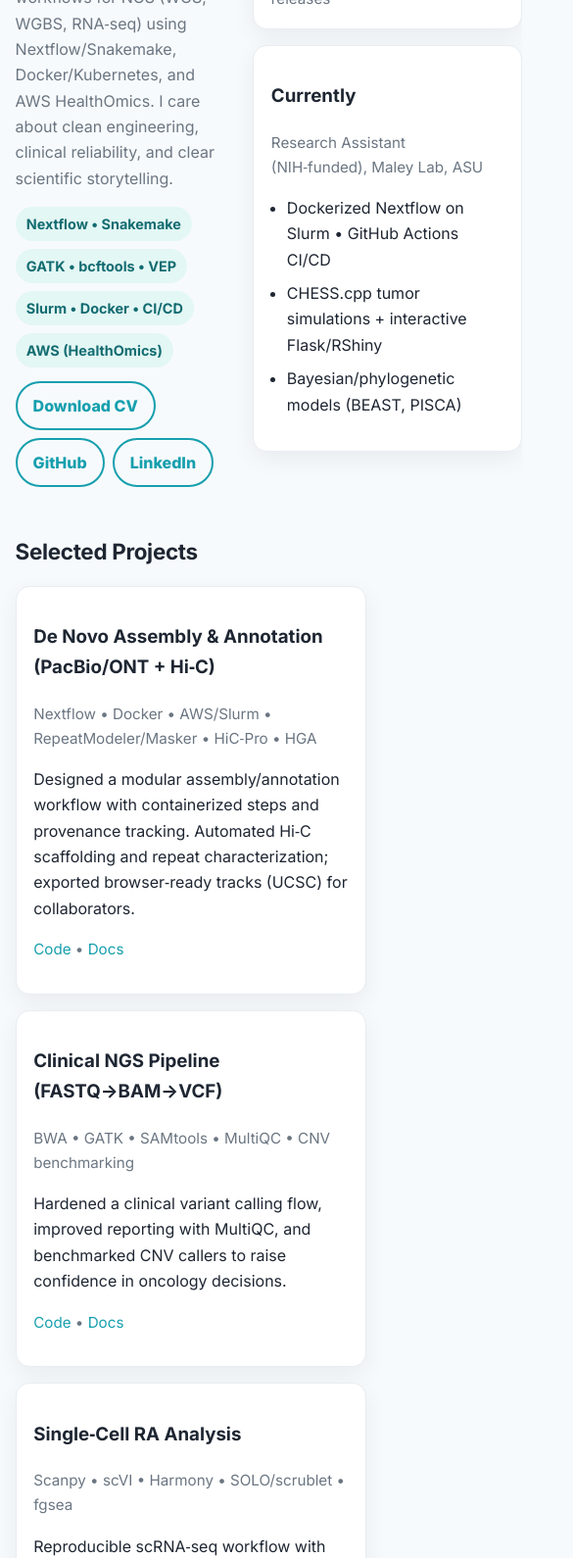
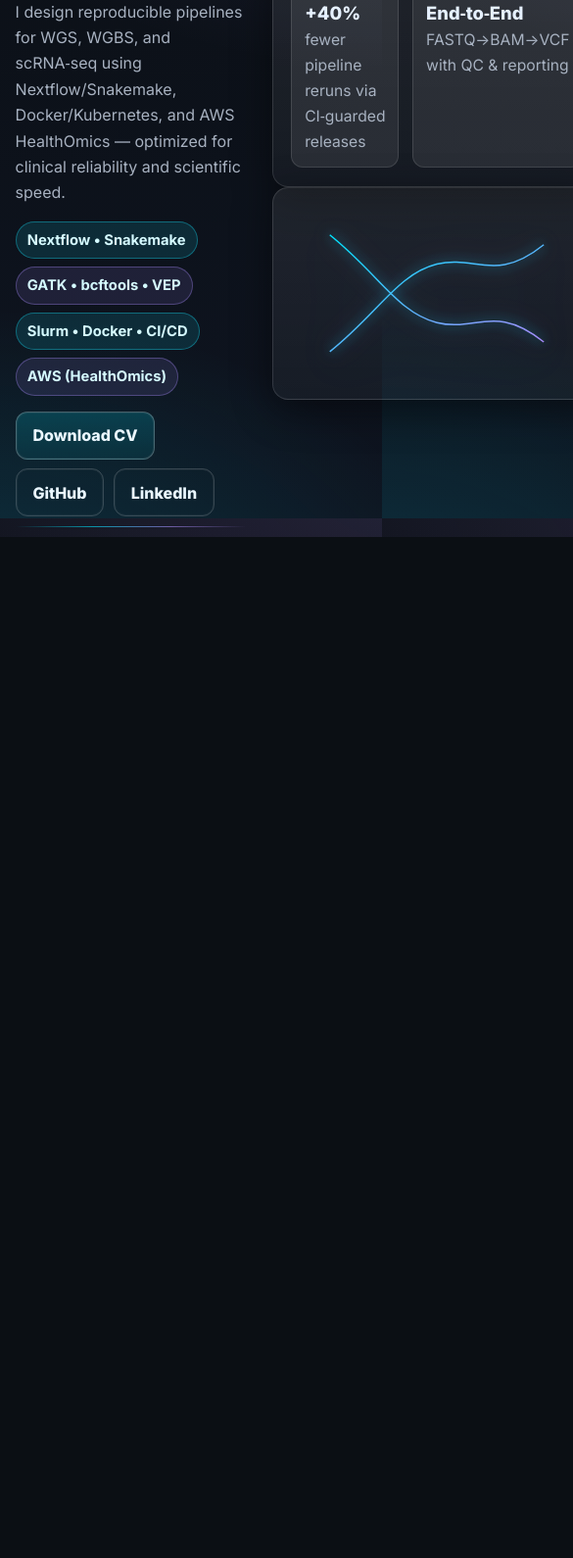
Before and after one commit to Chiragk10/ChiragK10.github.io, a plain HTML site: page index.html in a window 390 px wide. Shown: the part 315-1905 px from the top of the page at 98% size, 585 px wide, since content can reach past the window. After the commit the page ends 863 px from the top, so only its background shows below. Drawn offline with Linux system fonts and the light colour scheme.

Commit message:
fix: deploy exact user HTML - user override.
Updated the theme and layout of the webpage, including changes to styles, structure, and content for improved aesthetics and functionality.

```diff
--- a/index.html
+++ b/index.html
@@ -11,62 +11,133 @@
   <meta property="og:description" content="NGS pipelines, AI‑genomics, reproducible workflows (Nextflow/Snakemake, Docker, AWS)." />
   <meta property="og:type" content="website" />
   <meta property="og:url" content="https://chiragk10.github.io/" />
-  <meta name="twitter:card" content="summary_large_image" />
-  <link rel="preconnect" href="https://fonts.googleapis.com">
-  <link rel="preconnect" href="https://fonts.gstatic.com" crossorigin>
-  <link href="https://fonts.googleapis.com/css2?family=Inter:wght@400;600;700;800&display=swap" rel="stylesheet">
+  <meta name="theme-color" content="#0b0f14" />
+
+  <link rel="preconnect" href="https://fonts.googleapis.com" />
+  <link rel="preconnect" href="https://fonts.gstatic.com" crossorigin />
+  <link href="https://fonts.googleapis.com/css2?family=Inter:wght@400;600;700;800&display=swap" rel="stylesheet" />
+
   <style>
+    /* =====================
+       FUTURISTIC DARK THEME
+       Single-file, Pages-ready
+       ===================== */
     :root{
-      --bg:#f7fafc; --text:#1e2632; --muted:#6b7682; --panel:#ffffff; --ring:#19b9ad;
-      --accent:#179fae; --accent-dark:#136c71; --accent-soft:#e3f7f4; --grid:#e7edf2;
-      --radius:14px; --shadow:0 8px 24px rgba(17, 24, 39, .06);
+      --bg:#0b0f14;            /* deep slate */
+      --bg-2:#0e1420;          /* slightly lighter */
+      --panel:rgba(255,255,255,.06);
+      --glass:rgba(255,255,255,.08);
+      --border:rgba(255,255,255,.12);
+      --text:#e6f1ff;          /* off-white */
+      --muted:#a8b2c1;
+      --accent:#00e5ff;        /* neon teal */
+      --accent-2:#a78bfa;      /* neon violet */
+      --ring:#17ffd2;          /* focus */
+      --radius:16px;
+      --shadow:0 10px 40px rgba(0,0,0,.45);
+      --container: min(1180px, 92vw);
     }
-    *{box-sizing:border-box} html{scroll-behavior:smooth}
+    *{box-sizing:border-box}
+    html{scroll-behavior:smooth}
     html,body{height:auto; min-height:100%}
-    body{margin:0; font-family:Inter, system-ui, -apple-system, Segoe UI, Roboto, Ubuntu, Cantarell, "Helvetica Neue", Arial, "Noto Sans", sans-serif; background:var(--bg); color:var(--text); line-height:1.65; overflow-y:auto}
+    body{margin:0; font-family:Inter, system-ui, -apple-system, Segoe UI, Roboto, Ubuntu, Cantarell, "Helvetica Neue", Arial, "Noto Sans", sans-serif;
+         background:var(--bg); color:var(--text); line-height:1.65; overflow-y:auto;
+         /* animated gradient backdrop */
+         background-image: radial-gradient(1200px 800px at 120% -10%, rgba(167,139,250,.18), transparent 60%),
+                           radial-gradient(1000px 700px at -10% 120%, rgba(0,229,255,.18), transparent 55%),
+                           linear-gradient(180deg, var(--bg) 0%, var(--bg-2) 100%);
+         background-attachment: fixed;
+         }
     a{color:var(--accent); text-decoration:none}
     a:hover{text-decoration:underline}
-    .container{ width:min(1150px, 92%); margin:0 auto; }
-    .topbar{ position:sticky; top:0; z-index:30; backdrop-filter:saturate(180%) blur(6px); background:rgba(255,255,255,.86); border-bottom:1px solid var(--grid) }
-    .topbar-inner{ display:flex; align-items:center; justify-content:space-between; padding:.75rem 0 }
-    .navlinks a{ margin-left:1rem; font-weight:600; color:var(--accent-dark) }
-    main.layout{ display:grid; grid-template-columns:minmax(0, 1fr) 320px; gap:24px; }
-    @media (max-width: 1024px){ main.layout{ grid-template-columns:1fr } }
+    .container{ width:var(--container); margin:0 auto; }
+
+    /* Subtle animated starfield */
+    .stars{position:fixed; inset:0; pointer-events:none; z-index:-1;
+      background-image: radial-gradient(2px 2px at 20% 30%, rgba(255,255,255,.25) 40%, transparent 41%),
+                        radial-gradient(1px 1px at 60% 70%, rgba(255,255,255,.18) 40%, transparent 41%),
+                        radial-gradient(1.5px 1.5px at 80% 20%, rgba(255,255,255,.2) 40%, transparent 41%),
+                        radial-gradient(1px 1px at 30% 80%, rgba(255,255,255,.16) 40%, transparent 41%);
+      animation: drift 30s linear infinite alternate; opacity:.7 }
+    @keyframes drift{ to{ transform: translateY(-20px) translateX(10px) } }
+
+    /* TOPBAR */
+    .topbar{ position:sticky; top:0; z-index:30; backdrop-filter:saturate(180%) blur(10px);
+             background:linear-gradient( to right, rgba(10,14,22,.75), rgba(18,22,34,.65) );
+             border-bottom:1px solid var(--border);
+             box-shadow: 0 1px 0 rgba(255,255,255,.03) }
+    .topbar-inner{ display:flex; align-items:center; justify-content:space-between; padding:.85rem 0 }
+    .brand{ display:flex; align-items:center; gap:.6rem; font-weight:800; letter-spacing:.2px }
+    .brand .dot{ width:10px; height:10px; border-radius:999px; background:radial-gradient(circle at 30% 30%, var(--accent), var(--accent-2)); box-shadow: 0 0 16px rgba(0,229,255,.65) }
+    .navlinks a{ margin-left:1rem; font-weight:700; color:#cde7ff; opacity:.9 }
+    .navlinks a:hover{ color:#fff }
+
+    /* LAYOUT */
+    main.layout{ display:grid; grid-template-columns:minmax(0, 1fr) 340px; gap:28px; }
+    @media (max-width: 1100px){ main.layout{ grid-template-columns:1fr } }
     .content{ min-width:0 }
-    .sidebar{ position:sticky; top:84px; height:fit-content; display:grid; gap:16px }
-    @media (max-width: 1024px){ .sidebar{ position:static } }
-    .hero{ display:grid; grid-template-columns: 1.15fr .85fr; align-items:center; gap:24px; padding:42px 0 18px }
-    .hero h1{ font-size: clamp(1.9rem, 1.4rem + 2vw, 3rem); line-height:1.1; margin:.2rem 0 .6rem }
+    .sidebar{ position:sticky; top:90px; height:fit-content; display:grid; gap:18px }
+    @media (max-width: 1100px){ .sidebar{ position:static } }
+
+    /* CARDS */
+    .card,.tile{ background: linear-gradient(180deg, rgba(255,255,255,.08), rgba(255,255,255,.04));
+                 border:1px solid var(--border); border-radius:var(--radius); padding:1.15rem; box-shadow:var(--shadow) }
+    .tile h3{ margin-top:0 }
+
+    /* HERO */
+    .hero{ display:grid; grid-template-columns: 1.1fr .9fr; align-items:center; gap:26px; padding:42px 0 10px }
+    .title-wrap h1{ font-size: clamp(2.1rem, 1.6rem + 2vw, 3.1rem); line-height:1.08; margin:.2rem 0 .6rem; letter-spacing:-.4px }
     .hero .sub{ color:var(--muted) }
-    .chips{ display:flex; flex-wrap:wrap; gap:.5rem; margin-top:.9rem }
-    .chip{ background:var(--accent-soft); color:var(--accent-dark); padding:.35rem .7rem; border-radius:999px; font-weight:700; font-size:.9rem }
-    .hero-cards{ display:grid; gap:1rem }
-    .card,.tile{ background:var(--panel); border:1px solid var(--grid); border-radius:var(--radius); padding:1.1rem; box-shadow:var(--shadow) }
-    .kpi{ display:flex; gap:1rem }
-    .kpi span{ font-weight:800 }
-    section{ padding:24px 0 }
-    h2{ font-size: clamp(1.4rem, 1.1rem + 1vw, 2rem); margin:.4rem 0 1rem; letter-spacing:-.3px }
-    #projects .grid, #experience .grid{ display:grid; gap:16px; grid-template-columns:repeat(2, minmax(0, 1fr)); align-items:stretch }
-    @media (max-width: 860px){ #projects .grid, #experience .grid{ grid-template-columns:1fr } }
-    .list{ display:grid; gap:.5rem; padding-left:1rem }
+    .chips{ display:flex; flex-wrap:wrap; gap:.5rem; margin-top:1rem }
+    .chip{ background:rgba(23, 229, 255, .12); color:#d5faff; padding:.38rem .7rem; border:1px solid rgba(23,229,255,.35); border-radius:999px; font-weight:700; font-size:.92rem }
+    .chip:nth-child(2n){ background:rgba(167,139,250,.12); border-color:rgba(167,139,250,.35) }
+
+    .cta{ display:flex; flex-wrap:wrap; gap:.6rem; margin-top:1rem }
+    .btn{ display:inline-grid; place-items:center; padding:.65rem 1.05rem; border-radius:12px; font-weight:800;
+          border:1px solid rgba(255,255,255,.25); color:#eaf7ff; background:linear-gradient(180deg, rgba(0,229,255,.18), rgba(0,229,255,.08));
+          box-shadow: 0 0 0 0 rgba(0,229,255,.4), inset 0 0 0 1px rgba(255,255,255,.05);
+          transition: transform .12s ease, box-shadow .3s ease }
+    .btn:hover{ transform: translateY(-1px); box-shadow: 0 8px 24px rgba(0,229,255,.15) }
+    .btn.ghost{ background:transparent; border-color:rgba(255,255,255,.18) }
+
+    /* Neon divider */
+    .divider{ height:1px; background:linear-gradient(90deg, transparent, rgba(0,229,255,.6), rgba(167,139,250,.6), transparent); border:0; margin:10px 0 0 }
+
+    /* KPI + DNA card */
+    .kpi{ display:grid; grid-template-columns:1fr 1fr; gap:14px }
+    .kpi .p{ background:var(--glass); border:1px solid var(--border); padding:.8rem; border-radius:12px }
+    .kpi .p span{ font-weight:800; font-size:1.15rem }
+    .helix-card{ position:relative; overflow:hidden }
+
+    /* Projects/Experience grids */
+    section{ padding:26px 0 }
+    h2{ font-size: clamp(1.45rem, 1.2rem + 1vw, 2.1rem); margin:.4rem 0 1rem; letter-spacing:-.3px }
+    #projects .grid, #experience .grid{ display:grid; gap:18px; grid-template-columns:repeat(2, minmax(0, 1fr)); align-items:stretch }
+    @media (max-width: 880px){ #projects .grid, #experience .grid{ grid-template-columns:1fr } }
+    .list{ display:grid; gap:.5rem; padding-left:1.1rem }
+    .meta{ color:var(--muted); font-size:.98rem }
+
     .skills{ display:flex; flex-wrap:wrap; gap:.5rem }
-    .skill{ background:var(--accent-soft); color:var(--accent-dark); font-weight:700; padding:.35rem .6rem; border-radius:10px; font-size:.9rem }
-    .btn{ display:inline-grid; place-items:center; padding:.6rem 1rem; border-radius:999px; font-weight:800; border:2px solid var(--accent); color:var(--accent); background:transparent }
-    .btn:hover{ background:#d8f6f3; text-decoration:none }
-    .badge{ background:var(--accent-soft); color:var(--accent-dark); border-radius:8px; padding:.15rem .45rem; font-weight:800; font-size:.75rem; margin-left:.4rem }
-    .meta{ color:var(--muted); font-size:.95rem }
-    .striped{ background:#f6f9fb; border-radius:var(--radius); padding:18px; border:1px solid var(--grid) }
-    .footer{ padding:28px 0 56px; color:var(--muted); border-top:1px solid var(--grid); margin-top:22px }
+    .skill{ background:rgba(255,255,255,.06); color:#d8eaff; font-weight:700; padding:.38rem .6rem; border-radius:10px; font-size:.92rem; border:1px solid var(--border) }
+
+    .footer{ padding:34px 0 64px; color:var(--muted); border-top:1px solid var(--border); margin-top:28px }
     .footlinks{ display:flex; gap:1rem; flex-wrap:wrap }
+
     .sr-only{ position:absolute; width:1px; height:1px; padding:0; margin:-1px; overflow:hidden; clip:rect(0,0,0,0); white-space:nowrap; border:0 }
-    :focus-visible{ outline:3px solid var(--ring); outline-offset:2px }
+    :focus-visible{ outline:3px solid var(--ring); outline-offset:3px }
+
+    /* Animated SVG DNA helix styling */
+    .dna svg{ width:100%; height:auto; display:block; filter: drop-shadow(0 10px 30px rgba(0,229,255,.18)); }
+    .glow{ filter: drop-shadow(0 0 12px rgba(0,229,255,.65)) drop-shadow(0 0 22px rgba(167,139,250,.35)); }
   </style>
 </head>
 <body>
+  <div class="stars" aria-hidden="true"></div>
+
   <!-- TOPBAR NAV -->
   <header class="topbar" role="navigation" aria-label="Main">
     <div class="container topbar-inner">
-    <strong>Chirag Khandelwal</strong>
+      <div class="brand"><span class="dot"></span> <span>Chirag Khandelwal</span></div>
       <nav class="navlinks">
         <a href="#projects">Projects</a>
         <a href="#experience">Experience</a>
@@ -76,124 +147,66 @@
       </nav>
     </div>
   </header>
+
+  <!-- MAIN -->
   <main class="container layout">
+    <!-- CONTENT COLUMN -->
     <div class="content">
       <!-- HERO -->
       <section class="hero" id="home">
-      <div>
-        <h1>Computational Genomics & Reproducible Pipelines</h1>
-        <p class="sub">I build cloud‑native, testable workflows for NGS (WGS, WGBS, RNA‑seq) using Nextflow/Snakemake, Docker/Kubernetes, and AWS HealthOmics. I care about clean engineering, clinical reliability, and clear scientific storytelling.</p>
+        <div class="title-wrap">
+          <h1>Computational Genomics for the Next Decade</h1>
+          <p class="sub">I design reproducible pipelines for WGS, WGBS, and scRNA‑seq using Nextflow/Snakemake, Docker/Kubernetes, and AWS HealthOmics — optimized for clinical reliability and scientific speed.</p>
           <div class="chips" aria-label="Key domains">
             <span class="chip">Nextflow • Snakemake</span>
             <span class="chip">GATK • bcftools • VEP</span>
             <span class="chip">Slurm • Docker • CI/CD</span>
             <span class="chip">AWS (HealthOmics)</span>
           </div>
-        <div class="chips">
+          <div class="cta">
             <a class="btn" href="./Bioinformatics%20Engineer%20Chirag.pdf" download>Download CV</a>
-          <a class="btn" href="https://github.com/ChiragK10" target="_blank" rel="noopener">GitHub</a>
-          <a class="btn" href="https://linkedin.com/in/chiragkhandelwal7" target="_blank" rel="noopener">LinkedIn</a>
+            <a class="btn ghost" href="https://github.com/ChiragK10" target="_blank" rel="noopener">GitHub</a>
+            <a class="btn ghost" href="https://linkedin.com/in/chiragkhandelwal7" target="_blank" rel="noopener">LinkedIn</a>
           </div>
+          <hr class="divider" />
         </div>
         <div class="hero-cards">
-        <div class="card">
+          <div class="tile">
             <div class="kpi">
-            <div>
+              <div class="p">
                 <span>+40%</span>
                 <div class="meta">fewer pipeline reruns via CI‑guarded releases</div>
               </div>
-            <div>
+              <div class="p">
                 <span>End‑to‑End</span>
                 <div class="meta">FASTQ→BAM→VCF with QC & reporting</div>
               </div>
             </div>
           </div>
-        <div class="card">
-          <h3>Currently</h3>
-          <div class="meta">Research Assistant (NIH‑funded), Maley Lab, ASU</div>
-          <ul class="list" role="list">
-            <li>Dockerized Nextflow on Slurm • GitHub Actions CI/CD</li>
-            <li>CHESS.cpp tumor simulations + interactive Flask/RShiny</li>
-            <li>Bayesian/phylogenetic models (BEAST, PISCA)</li>
-          </ul>
-        </div>
-      </div>
-    </section>
-    <!-- PROJECTS -->
-    <section id="projects">
-      <h2>Selected Projects</h2>
-      <div class="grid">
-        <article class="tile">
-          <h3>De Novo Assembly & Annotation (PacBio/ONT + Hi‑C)</h3>
-          <p class="meta">Nextflow • Docker • AWS/Slurm • RepeatModeler/Masker • HiC‑Pro • HGA</p>
-          <p>Designed a modular assembly/annotation workflow with containerized steps and provenance tracking. Automated Hi‑C scaffolding and repeat characterization; exported browser‑ready tracks (UCSC) for collaborators.</p>
-          <p class="meta"><a href="#" target="_blank" rel="noopener">Code</a> • <a href="#" target="_blank" rel="noopener">Docs</a></p>
-        </article>
-        <article class="tile">
-          <h3>Clinical NGS Pipeline (FASTQ→BAM→VCF)</h3>
-          <p class="meta">BWA • GATK • SAMtools • MultiQC • CNV benchmarking</p>
-          <p>Hardened a clinical variant calling flow, improved reporting with MultiQC, and benchmarked CNV callers to raise confidence in oncology decisions.</p>
-          <p class="meta"><a href="#" target="_blank" rel="noopener">Code</a> • <a href="#" target="_blank" rel="noopener">Docs</a></p>
-        </article>
-        <article class="tile">
-          <h3>Single‑Cell RA Analysis</h3>
-          <p class="meta">Scanpy • scVI • Harmony • SOLO/scrublet • fgsea</p>
-          <p>Reproducible scRNA‑seq workflow with doublet detection, batch correction, and pathway analysis; revealed immune cell shifts linked to progression.</p>
-          <p class="meta"><a href="#" target="_blank" rel="noopener">Code</a> • <a href="#" target="_blank" rel="noopener">Docs</a></p>
-        </article>
-        <article class="tile">
-          <h3>CHESS.cpp Simulation UX</h3>
-          <p class="meta">Flask • RShiny • C++ • Plotly</p>
-          <p>Built a friendly interface for tumor simulation parameter sweeps; accelerated collaborator iteration and improved reproducibility of runs with config snapshots.</p>
-          <p class="meta"><a href="#" target="_blank" rel="noopener">Code</a> • <a href="#" target="_blank" rel="noopener">Docs</a></p>
-        </article>
-      </div>
-    </section>
-    <!-- EXPERIENCE -->
-    <section id="experience">
-      <h2>Experience</h2>
-      <div class="grid">
-        <div class="tile">
-          <h3>Research Assistant — Maley Lab, ASU <span class="badge">Aug 2025 – Present</span></h3>
-          <p class="meta">NIH‑funded | Computational oncology, WGS/WGBS pipelines, CI/CD</p>
-          <ul class="list" role="list">
-            <li>Dockerized Nextflow pipelines on Slurm; CI to auto‑test & release.</li>
-            <li>Bayesian/phylogenetic modeling (BEAST, PISCA) for stem‑cell turnover.</li>
-            <li>Standardized variant workflows with VEP/ANNOVAR; reference validation against Ensembl/UCSC.</li>
-          </ul>
-        </div>
-        <div class="tile">
-          <h3>Translational Research Fellow — Arizona State University <span class="badge">Jan 2024 – Present</span></h3>
-          <ul class="list" role="list">
-            <li>De novo assembly & annotation pipelines orchestrated via Nextflow + Docker (HPC/AWS).</li>
-            <li>Automated Hi‑C analysis (HiC‑Pro, HGA) and repeat modeling (RepeatMasker/Modeler).</li>
-            <li>Reproducible scRNA‑seq & bulk RNA‑seq pipelines in R/Python.</li>
-          </ul>
-        </div>
-        <div class="tile">
-          <h3>Bioinformatics Intern (NGS/Clinical) — Ruby Hall Clinic <span class="badge">May 2023 – Jul 2023</span></h3>
-          <ul class="list" role="list">
-            <li>Designed clinical pipelines with BWA, GATK, SAMtools; CNV benchmarking.</li>
-            <li>Improved QC/reports with MultiQC; increased reliability for oncology calls.</li>
-          </ul>
-        </div>
-      </div>
-    </section>
-    <!-- SKILLS -->
-    <section id="skills" class="striped">
-      <h2>Skills</h2>
-      <div class="tile">
-        <div class="skills"><span class="skill">Python</span><span class="skill">R</span><span class="skill">C/C++</span><span class="skill">Bash</span><span class="skill">SQL</span></div>
-        <div class="skills"><span class="skill">Nextflow</span><span class="skill">Snakemake</span><span class="skill">Docker</span><span class="skill">Kubernetes</span><span class="skill">GitHub Actions</span><span class="skill">Slurm</span><span class="skill">AWS</span></div>
-        <div class="skills"><span class="skill">GATK</span><span class="skill">SAMtools</span><span class="skill">bcftools</span><span class="skill">VEP</span><span class="skill">ANNOVAR</span><span class="skill">MiXCR</span><span class="skill">TRUST4</span></div>
-        <div class="skills"><span class="skill">bismark</span><span class="skill">methylKit</span><span class="skill">bsseq</span></div>
-        <div class="skills"><span class="skill">FastQC</span><span class="skill">MultiQC</span><span class="skill">ggplot2</span><span class="skill">matplotlib</span><span class="skill">Cytoscape</span></div>
-      </div>
-    </section>
-    <!-- PUBLICATIONS -->
-    <section id="publications" class="striped">
-      <h2>Publications</h2>
-      <div class="tile">
-        <ul class="list" role="list">
-          <li>Khandelwal C. Natural Remedies for Onychomycosis: A Review. <em>J Nat Remedies</em> 23(4), Oct 2023.</li>
-          <li>In progress: Trophic levels explain the inverse association between
+          <div class="tile helix-card dna" aria-label="Animated DNA">
+            <!-- Lightweight animated DNA helix (pure SVG, no libs) -->
+            <svg viewBox="0 0 600 360" role="img" aria-label="DNA helix animation" xmlns="http://www.w3.org/2000/svg">
+              <defs>
+                <linearGradient id="g1" x1="0" y1="0" x2="1" y2="1">
+                  <stop offset="0%" stop-color="#00e5ff"/>
+                  <stop offset="100%" stop-color="#a78bfa"/>
+                </linearGradient>
+                <filter id="softGlow" x="-50%" y="-50%" width="200%" height="200%">
+                  <feGaussianBlur stdDeviation="3.5" result="coloredBlur"/>
+                  <feMerge>
+                    <feMergeNode in="coloredBlur"/>
+                    <feMergeNode in="SourceGraphic"/>
+                  </feMerge>
+                </filter>
+              </defs>
+              <!-- Helix backbones -->
+              <path class="glow" d="M80,300 C180,220 220,140 300,120 C380,100 420,160 520,80" stroke="url(#g1)" stroke-width="3" fill="none">
+                <animate attributeName="d" dur="6s" repeatCount="indefinite"
+                  values="M80,300 C180,220 220,140 300,120 C380,100 420,160 520,80;
+                          M80,280 C180,200 220,120 300,100 C380,90 420,180 520,110;
+                          M80,300 C180,220 220,140 300,120 C380,100 420,160 520,80"/>
+              </path>
+              <path class="glow" d="M80,60 C180,140 220,220 300,240 C380,260 420,200 520,280" stroke="url(#g1)" stroke-width="3" fill="none">
+                <animate attributeName="d" dur="6s" repeatCount="indefinite"
+                  values="M80,60 C180,140 220,220 300,240 C380,260 420,200 520,280;
+                          M80,80 C180
```
Lines whose indentation alone changed are shown as unchanged.
